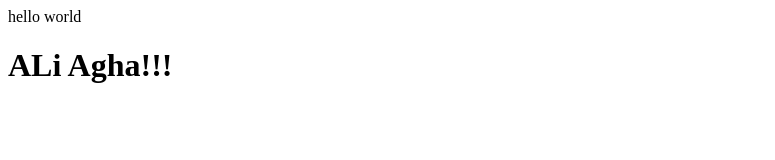
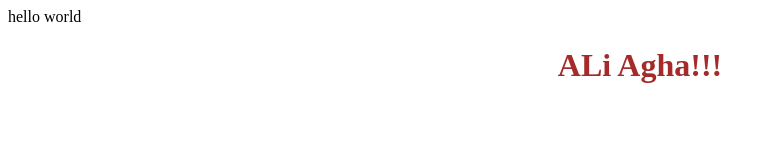
Before and after one commit to Alii1401/cs50xiran, a plain HTML site: page index.html in a window 1280 px wide. Shown: the whole page, without its empty margins (0-775 px from the left). Drawn offline with Linux system fonts and the light colour scheme.

Commit message:
add style to heading

```diff
--- a/index.html
+++ b/index.html
@@ -8,6 +8,6 @@
 </head>
 <body>
     hello world
-    <h1>ALi Agha!!!</h1>
+    <h1 style="color: brown; text-align: center;">ALi Agha!!!</h1>
 </body>
 </html>
```
